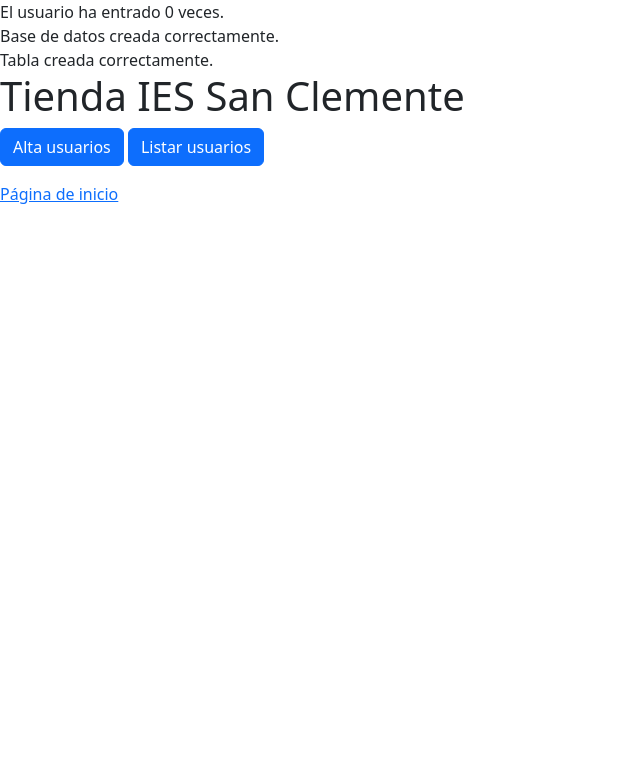
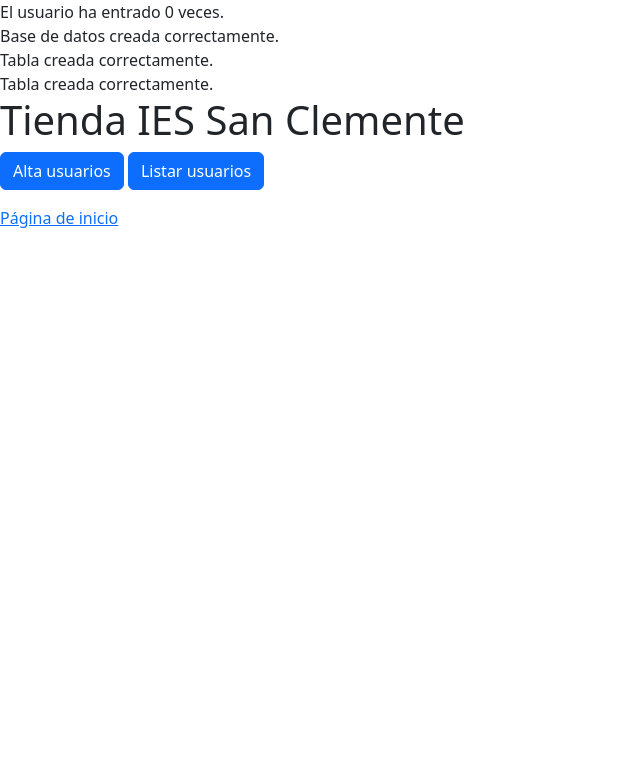
Before and after one commit to jrosalessueiro/dwes-UD3, a PHP site: page /index.php in a window 1280 px wide. Shown: the top 783 px of the page, without its empty margins (0-640 px from the left). Run offline with PHP 8.4, Linux system fonts and the light colour scheme.

Commit message:
Ejercicio 3 ud04 creada tabla productos

```diff
--- a/ud03/tienda/index.php
+++ b/ud03/tienda/index.php
@@ -10,8 +10,6 @@ if (!isset($_SESSION['counter'])) {
 }
 echo "El usuario ha entrado ".$_SESSION['counter']." veces.<br>";
 ?>
-
-
 
 <!doctype html>
 <html lang="en">
@@ -30,6 +28,8 @@ echo "El usuario ha entrado ".$_SESSION['counter']." veces.<br>";
     crear_bd_tienda($conexion);
     seleccionar_bd_tienda($conexion);
     crear_tabla_usuario($conexion);
+    crear_tabla_productos($conexion);
+
 
     ?>
     <h1>Tienda IES San Clemente</h1>
--- a/ud03/tienda/lib/base_datos.php
+++ b/ud03/tienda/lib/base_datos.php
@@ -32,6 +32,24 @@ function crear_tabla_usuario($conexion){
         apellido VARCHAR(100),
         edad INT,
         provincia VARCHAR(50)
+        )";
+
+    if($conexion->query($sql)){
+        echo "Tabla creada correctamente.<br>";
+    }else{
+        echo "Error a la hora de crear la tabla".$conexion->error;
+    }
+
+}
+
+function crear_tabla_productos($conexion){
+    $sql = "CREATE TABLE IF NOT EXISTS productos (
+        id INT AUTO_INCREMENT PRIMARY KEY,
+        nombre VARCHAR(50),
+        descripcion VARCHAR(100),
+        precio FLOAT,
+        unidades FLOAT,
+        foto BLOB
         )";
 
     if($conexion->query($sql)){
```
